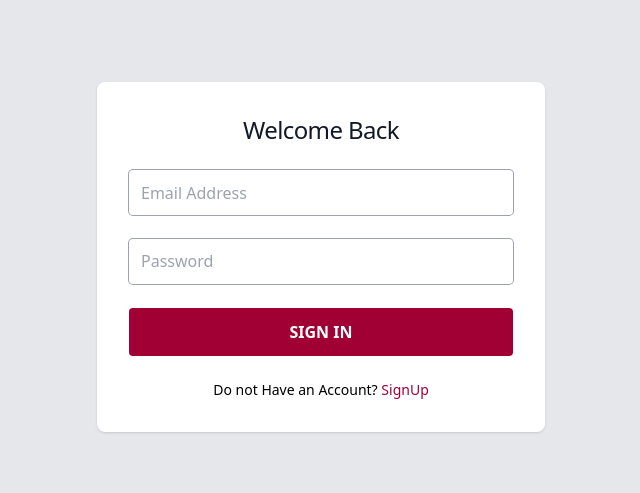
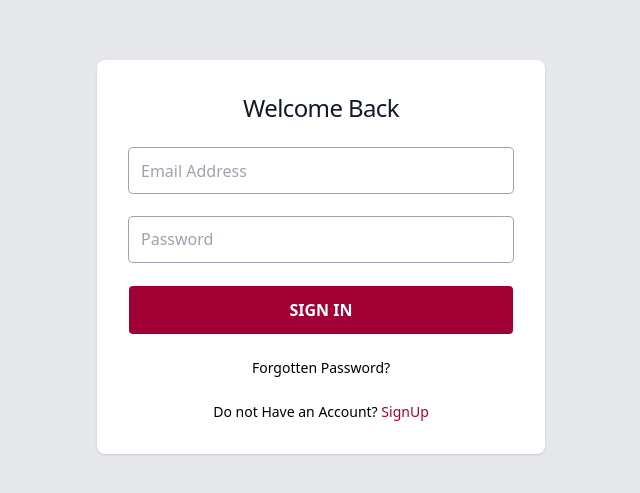
Before and after one commit to techie-sam/prime, a Next.js app: page /users/signin in a window 1280 px wide. Shown: the part 143-636 px from the top of the page, without its empty margins (319-959 px from the left). Built offline with nearby package versions, Linux system fonts and the light colour scheme.

Commit message:
used formik for signin validation

```diff
--- a/pages/users/signin.js
+++ b/pages/users/signin.js
@@ -1,3 +1,5 @@
+import { ErrorMessage, Field, Form, Formik, useFormik } from "formik"
+import * as Yup from 'yup';
 import Link from "next/link"
 
 const Signin = ({ formDetails }) => {
@@ -12,31 +14,57 @@ const Signin = ({ formDetails }) => {
               </h1>
 
               {/*================ SignIn Form =================*/}
-              <form className="space-y-4 md:space-y-6" action="#">
+              <Formik
+                initialValues={{ email: '', password: '' }}
+                validationSchema={Yup.object({
+                  email: Yup.string()
+                    .email('Invalid email address')
+                    .required('Valid email address is required'),
+                  password: Yup.string()
+                    .min(9, 'Minimum Password of 8 characters is required ')
+                    .required("This field is Required")
+                })}
+
+                onSubmit={(values, { setSubmitting }) => {
+                  setTimeout(() => {
+                    alert(JSON.stringify(values, null, 2));
+                    setSubmitting(false);
+                  }, 100);
+                }}
+              >
+                <Form className="space-y-4 md:space-y-6" action="#">
                   {
                     formDetails.map(({ name, type, placeholder }) =>
                       <div key={name} className="relative mb-6" data-te-input-wrapper-init>
                         <label htmlFor={name} className="sr-only">Email address</label>
-                      <input
-                        key={name}
+                        <Field
                           type={type}
                           name={name}
+
                           className="block min-h-[auto] w-full rounded bg-transparent px-3 py-[0.32rem] leading-[2.15] outline-none transition-all duration-200 ease-linear dark:text-white ring-gray-400 ring-1 focus:ring-2 focus:ring-[#A10035] focus:border-transparent "
                           id={name}
                           placeholder={placeholder} />
+                        <small className="dark:text-red-500">
+                          <ErrorMessage name={name} />
+                        </small>
                       </div>
                     )
                   }
 
-                <button className='bg-[#A10035] hover:bg-[#fb1361] font-semibold w-full rounded p-3 text-white focus-visible:outline focus-visible:outline-2 focus-visible:outline-offset-2 focus-visible:outline-[#A10035]'>
+                  <button type="submit" className='bg-[#A10035] hover:bg-[#fb1361] font-semibold w-full rounded p-3 text-white focus-visible:outline focus-visible:outline-2 focus-visible:outline-offset-2 focus-visible:outline-[#A10035]'>
                     SIGN IN
                   </button>
+
+                  <div className="dark:text-white text-sm text-center hover:underline">
+                    <Link href="/users/signup" >Forgotten Password?</Link>
+                  </div>
 
                   <div className="dark:text-white text-sm text-center">
                     <Link href="/users/signup" >Do not Have an Account? <span className="text-[#A10035]">SignUp </span></Link>
                   </div>
 
-              </form>
+                </Form>
+              </Formik>
             </div>
           </div>
         </div>
--- a/pages/users/signup.js
+++ b/pages/users/signup.js
@@ -20,6 +20,7 @@ const SignUp = ({ formDetails }) => {
               {/*=============== Signup Form ==================*/}
               <Formik
                 initialValues={{ firstName: '', lastName: '', email: '', password: '' }}
+
                 validationSchema={Yup.object({
                   firstName: Yup.string()
                     .max(20, 'First Name must be 20 characters or less')
@@ -35,7 +36,8 @@ const SignUp = ({ formDetails }) => {
                     .required("This field is Required")
                 })}
 
-                onSubmit={(values, { setSubmitting }) => {
+                onSubmit={(values, { setSubmitting,  }) => {
+                  console.log(submitting);
                   setTimeout(() => {
                     alert(JSON.stringify(values, null, 2));
                     setSubmitting(false);
@@ -61,6 +63,7 @@ const SignUp = ({ formDetails }) => {
                   }
                   <button type="submit" className='bg-[#A10035] hover:bg-[#fb1361] font-semibold w-full rounded p-3 text-white focus-visible:outline focus-visible:outline-2 focus-visible:outline-offset-2 focus-visible:outline-[#A10035]' >
                     SIGN UP
+                    {/* {submitting? "....":"Signup"} */}
                   </button>
                 </Form>
               </Formik>
```
Lines whose indentation alone changed are shown as unchanged.
